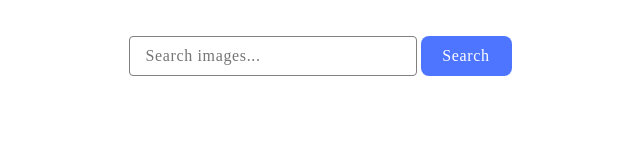
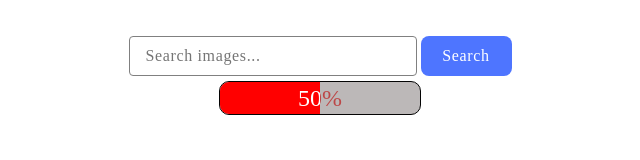
Before and after one commit to Dmytro-RAD/goit-js-hw-11, a plain HTML site: page index.html in a window 1280 px wide. Shown: the whole page, without its empty margins (320-960 px from the left). Drawn offline with Linux system fonts and the light colour scheme.

Commit message:
Deploying to gh-pages from @ Dmytro-RAD/goit-js-hw-11@e8e313e0b8aa5729711d1d2be244e68322446927 🚀

```diff
--- a/index.html
+++ b/index.html
@@ -24,7 +24,7 @@
         <button class="btn" type="submit">Search</button>
       </form>
     </div>
-    <span class="loader" hidden></span>
+    <span class="loader"></span>
     <ul class="gallery"></ul>
   </body>
 </html>
```
